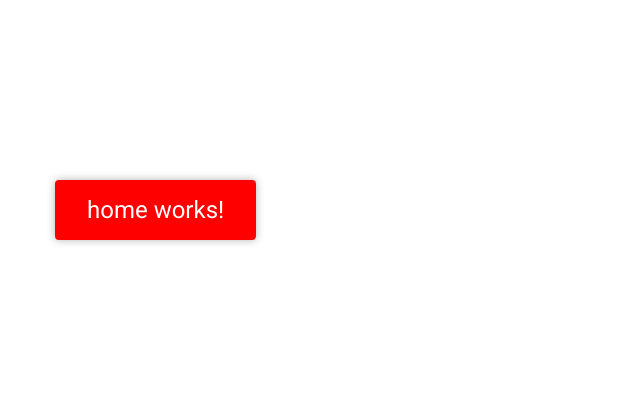
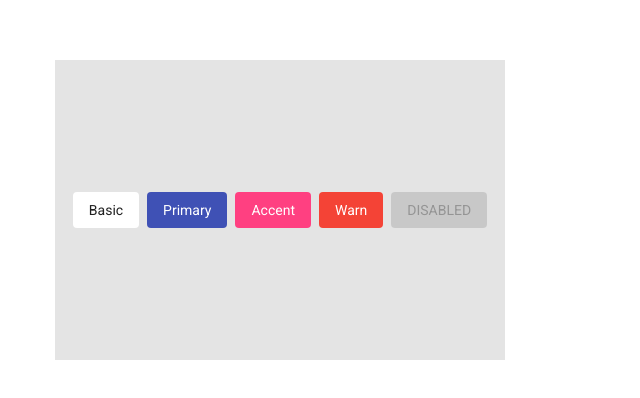
Before and after one commit to lrphael/froged-elements, an Angular app: page / in a window 1280 px wide. Shown: the part 230-628 px from the top of the page, without its empty margins (0-640 px from the left). Built offline with nearby package versions, Linux system fonts and the light colour scheme.

Commit message:
feat: Add ui-button and apply changes on ripple directive

```diff
--- a/src/app/core/views/home/home.component.html
+++ b/src/app/core/views/home/home.component.html
@@ -1 +1,18 @@
-<button uiRipple>home works!</button>
+
+<div class="list-buttons">
+  <div class="btn-el">
+    <ui-button color="">Basic</ui-button>
+  </div>
+  <div class="btn-el">
+    <ui-button color="primary">Primary</ui-button>
+  </div>
+  <div class="btn-el">
+    <ui-button color="accent">Accent</ui-button>
+  </div>
+  <div class="btn-el">
+    <ui-button color="warn">Warn</ui-button>
+  </div>
+  <div class="btn-el">
+    <ui-button [disabled]="true">DISABLED</ui-button>
+  </div>
+</div>
--- a/src/app/core/views/home/home.component.scss
+++ b/src/app/core/views/home/home.component.scss
@@ -0,0 +1,12 @@
+.list-buttons {
+  height: 300px;
+  width: 450px;
+  background-color: #e4e4e4;
+  display: flex;
+  justify-content: center;
+  align-items: center;
+}
+
+// .btn-el {
+//   position: relative;
+// }
--- /dev/null
+++ b/src/app/shared/components/ui-button/ui-button.component.html
@@ -0,0 +1,3 @@
+<button uiRipple [class]="buttonClass" (disabled)="(disabled)">
+  <span><ng-content></ng-content></span>
+</button>
--- /dev/null
+++ b/src/app/shared/components/ui-button/ui-button.component.scss
@@ -0,0 +1,24 @@
+.btn-basic {
+  color: rgba(0,0,0,.87);
+  background-color: #fff;
+}
+
+.btn-primary {
+  background-color: #3f51b5;
+  color: #fff;
+}
+
+.btn-accent {
+  background-color: #ff4081;
+  color: #fff;
+}
+
+.btn-warn {
+  background-color: #f44336;
+  color: #fff;
+}
+
+.btn-disabled {
+  background-color: rgba(0,0,0,.12);
+  color: rgba(0,0,0,.26);
+}
--- /dev/null
+++ b/src/app/shared/components/ui-button/ui-button.component.ts
@@ -0,0 +1,42 @@
+import { Component, Input, OnInit } from '@angular/core';
+
+@Component({
+  selector: 'ui-button',
+  templateUrl: './ui-button.component.html',
+  styleUrls: ['./ui-button.component.scss']
+})
+export class UiButtonComponent implements OnInit {
+
+  @Input() disabled: boolean = false;
+  @Input() color: '' | 'primary' | 'accent' | 'warn';
+
+  buttonClass: string;
+
+  constructor() { }
+
+  ngOnInit(): void {
+    this.applyColorClass();
+  }
+
+  applyColorClass(): void {
+    if (this.disabled) {
+      this.buttonClass = 'btn-disabled';
+    } else {
+      switch (this.color) {
+        case 'primary':
+          this.buttonClass = 'btn-primary'
+          break;
+        case 'accent':
+          this.buttonClass = 'btn-accent'
+          break;
+        case 'warn':
+          this.buttonClass = 'btn-warn'
+          break;
+        default:
+          this.buttonClass = 'btn-basic'
+          break;
+      }
+    }
+  }
+
+}
--- a/src/app/shared/directives/ui-ripple.directive.ts
+++ b/src/app/shared/directives/ui-ripple.directive.ts
@@ -1,6 +1,4 @@
 import { Directive, ElementRef, HostListener } from '@angular/core';
-// import { TouchGestureEventData } from "tns-core-modules/ui/gestures";
-// import { AnimationCurve } from "tns-core-modules/ui/enums";
 
 @Directive({
   selector: '[uiRipple]'
@@ -8,35 +6,49 @@ import { Directive, ElementRef, HostListener } from '@angular/core';
 export class UiRippleDirective {
 
   private element: ElementRef;
+  private buttonElement: HTMLButtonElement;
 
-  constructor(el: ElementRef) {
+  constructor(
+    private el: ElementRef
+  ) {
       this.element = el;
   }
 
-  @HostListener('click', ['$event'])
-  onClick($event): void {
+  @HostListener('mousedown', ['$event'])
+  onClickUp($event): void {
+    this.buttonElement = this.element.nativeElement;
+    if (this.buttonElement.classList[0] != 'btn-disabled') {
+      this.removeRipple();
       this.createRipple($event);
+    }
   }
 
-  createRipple(event) {
-    const button = this.element.nativeElement;
+  createRipple(event):void {
+    const diameter = Math.max(this.buttonElement.clientWidth, this.buttonElement.clientHeight);
+    const radius = diameter / 2;
+    const circle = this.defineCircleStyle(event, radius, diameter);
 
+    circle.classList.add(this.buttonElement.classList[0] == 'btn-basic' ? 'dark' : 'white');
+    this.buttonElement.appendChild(circle);
+  }
+
+  defineCircleStyle(event, radius, diameter): HTMLSpanElement {
     const circle = document.createElement("span");
-    const diameter = Math.max(button.clientWidth, button.clientHeight);
-    const radius = diameter / 2;
+    circle.style.width = circle.style.height = `${diameter}px`;
+    circle.style.left = `${event.clientX - this.buttonElement.offsetLeft - radius}px`;
+    circle.style.top = `${event.clientY - this.buttonElement.offsetTop - radius}px`;
+    circle.classList.add("ripple");
+    return circle;
+  }
 
-    circle.style.width = circle.style.height = `${diameter}px`;
-    circle.style.left = `${event.clientX - button.offsetLeft - radius}px`;
-    circle.style.top = `${event.clientY - button.offsetTop - radius}px`;
-    circle.classList.add("ripple");
-
-    const ripple = button.getElementsByClassName("ripple")[0];
-
-    if (ripple) {
-      ripple.remove();
+  removeRipple(): void {
+    const rippleArray = document.getElementsByClassName("ripple") as HTMLCollection;
+    if (rippleArray) {
+      for (let i = 0; i < rippleArray.length; i++) {
+        const ripple = rippleArray[i] as HTMLElement;
+        ripple.remove();
+      }
     }
-
-    button.appendChild(circle);
   }
 
 }
--- a/src/styles.scss
+++ b/src/styles.scss
@@ -36,18 +36,31 @@ body {
 }
 
 button {
+  box-sizing: border-box;
   position: relative;
   overflow: hidden;
-  color: #fff;
-  background-color: red;
-  padding: 1rem 2rem;
-  font-family: 'Roboto', sans-serif;
-  font-size: 1.5rem;
-  outline: 0;
-  border: 0;
-  border-radius: 0.25rem;
-  box-shadow: 0 0 0.5rem rgba(0, 0, 0, 0.3); /* black with 30% opacity */
+  -webkit-user-select: none;
+  -moz-user-select: none;
+  -ms-user-select: none;
+  user-select: none;
   cursor: pointer;
+  outline: none;
+  border: none;
+  -webkit-tap-highlight-color: transparent;
+  display: inline-block;
+  white-space: nowrap;
+  text-decoration: none;
+  vertical-align: baseline;
+  text-align: center;
+  margin: 0;
+  min-width: 64px;
+  line-height: 36px;
+  padding: 0 16px;
+  border-radius: 4px;
+  font-family: Roboto,Helvetica Neue,sans-serif;
+  font-size: 14px;
+  font-weight: 500;
+  margin: 4px;
 }
 
 span.ripple {
@@ -55,12 +68,19 @@ span.ripple {
   border-radius: 50%;
   transform: scale(0);
   animation: ripple 800ms linear;
-  background-color: rgba(255, 255, 255, 0.7);
+}
+
+span.dark {
+  background-color: rgba(170, 170, 170, 0.356) !important;
+}
+
+span.white {
+  background-color: rgba(255, 255, 255, 0.24) !important;
 }
 
 @keyframes ripple {
-  to {
-    transform: scale(4);
+  100% {
     opacity: 0;
+    transform: scale(2.5);
   }
 }
```
Also changed, not shown: src/app/shared/shared.module.ts (+10 -2 lines), 1 other file (tests, documents, lock files or other folders).
